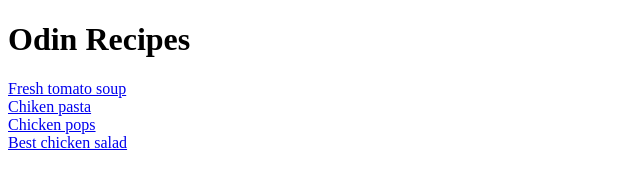
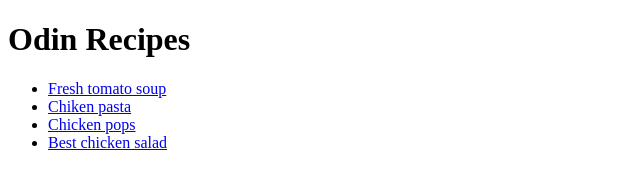
Before and after one commit to iJustWannaUnderstandIt/odin-recipes, a plain HTML site: page index.html in a window 1280 px wide. Shown: the whole page, without its empty margins (0-640 px from the left). Drawn offline with Linux system fonts and the light colour scheme.

Commit message:
refactor: add tags to unordered list

```diff
--- a/index.html
+++ b/index.html
@@ -5,15 +5,15 @@
     <meta name="viewport" content="width=device-width, initial-scale=1.0">
     <title>Recipes</title>
 </head>
+
 <body>
     <h1>Odin Recipes</h1>
 
-    <a href="./recipes/tomato_soup.html">Fresh tomato soup</a>
-    <br>
-    <a href="./recipes/chicken_pasta.html">Chiken pasta</a>
-    <br>
-    <a href="./recipes/chicken_pops.html">Chicken pops</a>
-    <br>
-    <a href="./recipes/chicken_salad.html">Best chicken salad</a>
+    <ul>
+        <li><a href="./recipes/tomato_soup.html">Fresh tomato soup</a></li>
+        <li><a href="./recipes/chicken_pasta.html">Chiken pasta</a></li>
+        <li><a href="./recipes/chicken_pops.html">Chicken pops</a></li>
+        <li><a href="./recipes/chicken_salad.html">Best chicken salad</a></li>
+    </ul>
 </body>
 </html>
```
